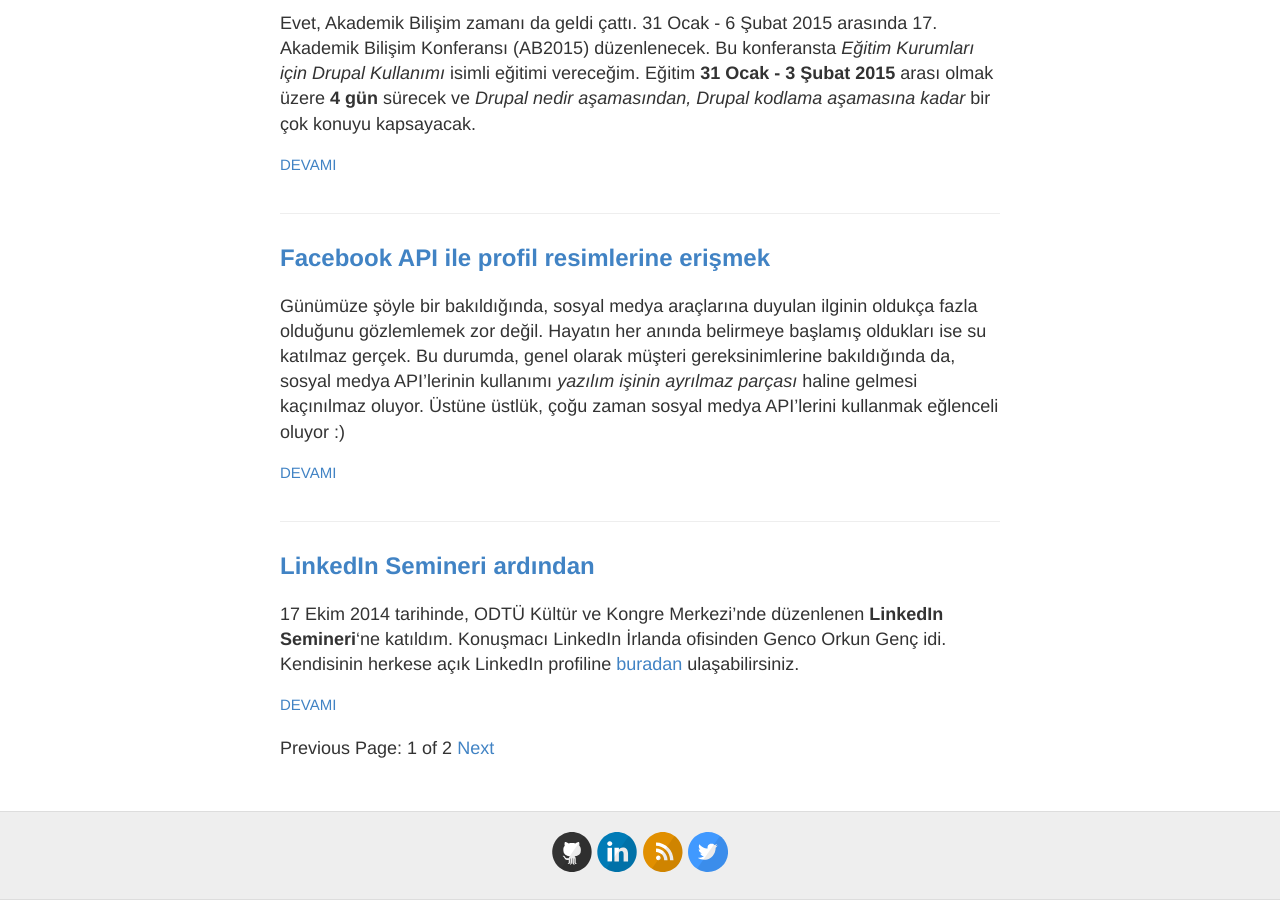
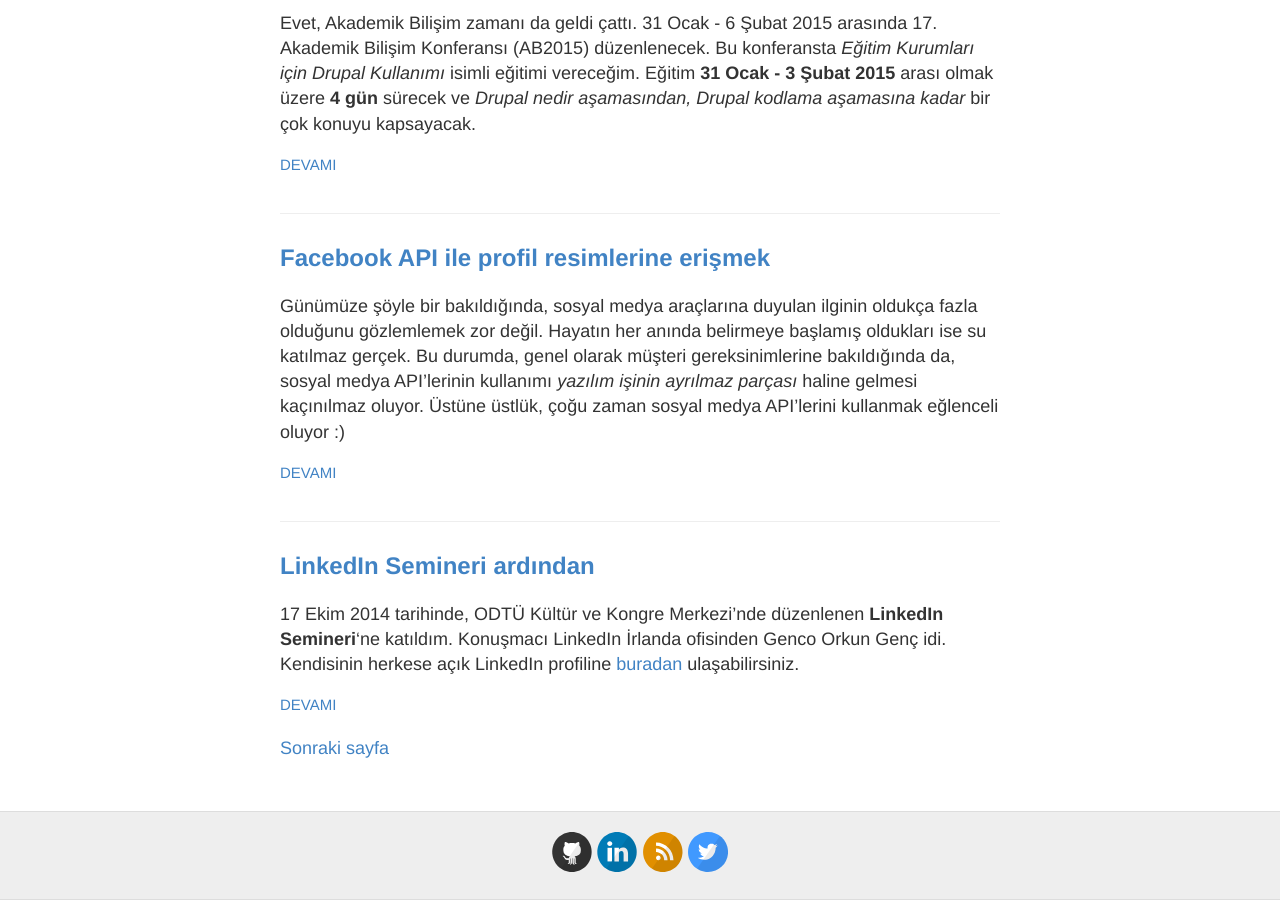
Before and after one commit to orbingol/orbingol.github.io, a Jekyll site: the page built from index.html, in a window 1280 px wide and 900 px high, scrolled down 1985 px. Built offline with Jekyll 4.4.1, drawn with Linux system fonts in a browser that asks for light colours; Markdown is read by kramdown in place of the engine named in the settings; the list of posts is cut into pages by our own code.

Commit message:
Fixed pagination HTML code.

```diff
--- a/index.html
+++ b/index.html
@@ -19,14 +19,10 @@
 <!-- Pagination links -->
 <div class="pagination">
   {% if paginator.previous_page %}
-    <a href="{{ paginator.previous_page_path }}" class="previous">Previous</a>
-  {% else %}
-    <span class="previous">Previous</span>
+    <a href="{{ paginator.previous_page_path }}" class="previous">Önceki sayfa</a>
   {% endif %}
-  <span class="page_number ">Page: {{ paginator.page }} of {{ paginator.total_pages }}</span>
+
   {% if paginator.next_page %}
-    <a href="{{ paginator.next_page_path }}" class="next">Next</a>
-  {% else %}
-    <span class="next ">Next</span>
+    <a href="{{ paginator.next_page_path }}" class="next">Sonraki sayfa</a>
   {% endif %}
 </div>
```
